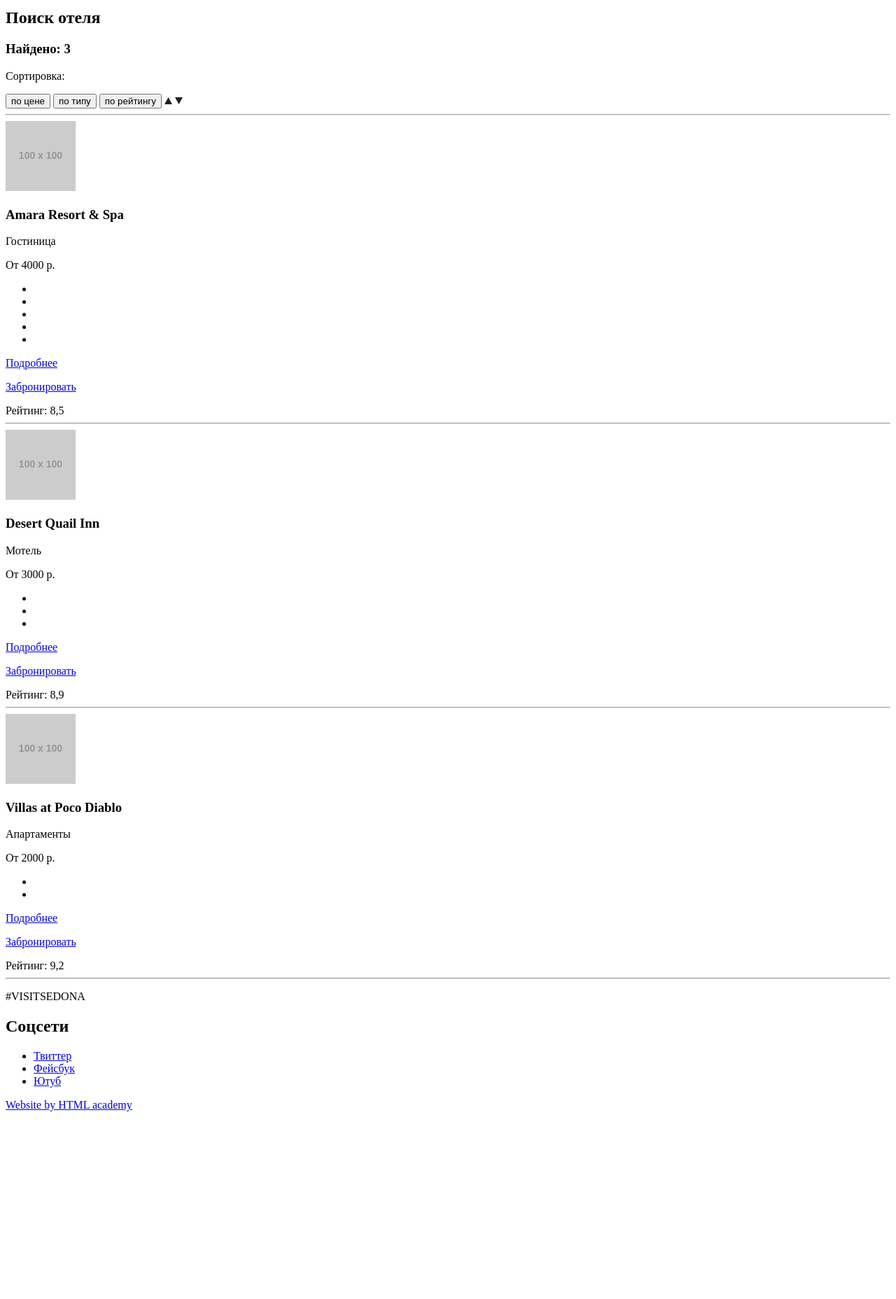
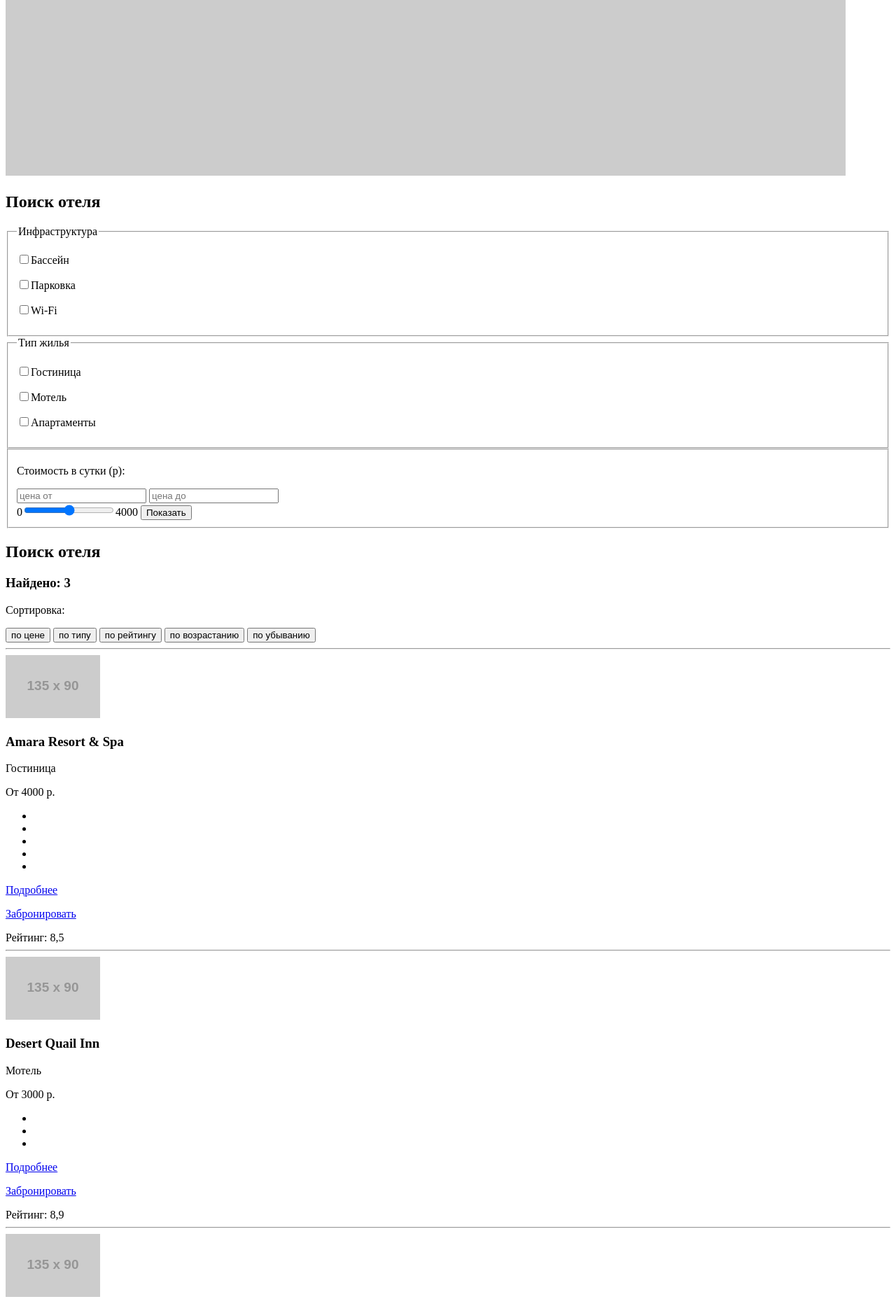
Before and after one commit to mikhaylov-alex/568755-sedona, a plain HTML site: page hotels.html in a window 1280 px wide. Shown: the part 780-2636 px from the top of the page at 70% size. Before the commit the page ends 2384 px from the top, so only its background shows below. Drawn offline with Linux system fonts and the light colour scheme; placeholder pictures from the web are drawn by us.

Commit message:
Внесены косметические изменения
 - добавлены атрибуты width и height тегу img
 - добавлены заготовки картинок в недостающие разделы в футере
 - возвращены кнопки в сортировку по возрастанию и убыванию
 - подготовка к стилизации

```diff
--- a/hotels.html
+++ b/hotels.html
@@ -3,12 +3,13 @@
   <head>
     <meta charset="utf-8">
     <title>HTML Academy: Седона</title>
+    <!--<link href="../../../style.css" rel="stylesheet">-->
   </head>
   <body>
-      <h1>Седона</h1>
+      <h1 class="visually-hidden">Седона</h1>
       <header class="main-header">
-        <a href="index.html"><img src="http://placehold.it/150x100" alt="logo"></a>
-        <!--<a href="index.html"><img src="img/logo.png" alt="logo"></a>-->
+        <a><img src="http://placehold.it/138x70" alt="logo" width="138" height="70"></a>
+        <!--<a><img src="img/logo.png" alt="logo" width="138" height="70"></a>-->
           <nav class="main-navigation">
             <ul class="site-navigation">
               <li><a href="info.html">Информация</a></li>
@@ -19,8 +20,11 @@
           </nav>
       </header>
 
+    <img src="http://placehold.it/1200x773" alt="Intro picture" width="1200" height="773">
+    <!--<img src="img/intro.jpg" alt="Intro picture" width="1200" height="773">-->
+
 <main>
-  <h2 class="hidden">Поиск отеля</h2>
+  <h2 class="visually-hidden">Поиск отеля</h2>
     <form class="search">
       <fieldset class="form-infrastructure">
         <legend>Инфраструктура</legend>
@@ -50,17 +54,17 @@
         <input type="button" value="по цене">
         <input type="button" value="по типу">
         <input type="button" value="по рейтингу">
-        <img src="img/icon-up-dir.svg">
-        <!--<input type="button" value="по возрастанию">-->
-        <img src="img/icon-down-dir.svg">
-        <!--<input type="button" value="по убыванию">-->
+        <!--<img src="img/icon-up-dir.svg" alt="по возрастанию" width="11" height="10">-->
+        <input type="button" value="по возрастанию">
+        <!--<img src="img/icon-down-dir.svg" alt="по убыванию" width="11" height="10">-->
+        <input type="button" value="по убыванию">
     </article>
 <hr>
   <div>
     <article>
        <div class="hotel-photo">
-        <img src="http://placehold.it/100x100" alt="photo-1">
-         <!--<img src="img/hotel-photo%201.jpg" alt="photo-1">-->
+        <img src="http://placehold.it/135x90" alt="photo-1" width="135" height="90">
+         <!--<img src="img/hotel-photo%201.jpg" alt="photo-1" width="135" height="90">-->
         </div>
 
        <div class="hotel-info">
@@ -85,8 +89,8 @@
 <hr>
     <article>
        <div class="hotel-photo">
-        <img src="http://placehold.it/100x100" alt="photo-2">
-        <!--<img src="img/hotel-photo%202.jpg" alt="photo-1">-->
+        <img src="http://placehold.it/135x90" alt="photo-2" width="135" height="90">
+        <!--<img src="img/hotel-photo%202.jpg" alt="photo-2" width="135" height="90">-->
       </div>
 
       <div class="hotel-info">
@@ -109,8 +113,8 @@
 <hr>
     <article>
      <div class="hotel-photo">
-     <img src="http://placehold.it/100x100" alt="photo-3">
-      <!--<img src="img/hotel-photo%203.jpg" alt="photo-1">-->
+     <img src="http://placehold.it/135x90" alt="photo-3" width="135" height="90">
+      <!--<img src="img/hotel-photo%203.jpg" alt="photo-3" width="135" height="90">-->
       </div>
 
       <div class="hotel-info">
@@ -135,18 +139,18 @@
 <footer>
   <p>#VISITSEDONA</p>
     <article class="footer-social">
-       <h2 class="hidden">Соцсети</h2>
+       <h2 class="visually-hidden">Соцсети</h2>
           <ul>
-            <li><!--<img src="img/twitter%20icon.png">--><a class="social-button" href="https://twitter.com/">Твиттер</a></li>
-            <li><!--<img src="img/fb-icon.png">--><a class="social-button" href="https://www.facebook.com/">Фейсбук</a></li>
-            <li><!--<img src="img/youtube%20icon.png">--><a class="social-button" href="https://www.youtube.com/">Ютуб</a></li>
+            <li><!--<img src="img/twitter%20icon.png" alt="Twitter" width="46" height="48">--><a class="social-button" href="https://twitter.com/"><img src="http://placehold.it/46x48" alt="Twitter" width="46" height="48">Твиттер</a></li>
+            <li><!--<img src="img/fb-icon.png" alt="Facebook" width="46" height="48">--><a class="social-button" href="https://www.facebook.com/"><img src="http://placehold.it/46x48" alt="Facebook" width="46" height="48">Фейсбук</a></li>
+            <li><!--<img src="img/youtube%20icon.png" alt="Youtube" width="46" height="48">--><a class="social-button" href="https://www.youtube.com/"><img src="http://placehold.it/46x48" alt="Youtube" width="46" height="48">Ютуб</a></li>
       </ul>
     </article>
   <p class="footer-copyright">
-    <a href="/intensive/htmlcss">Website by HTML academy</a>
+    Website by:
+    <a href="/intensive/htmlcss"><img src="http://placehold.it/115x41" alt="HTML academy" width="115" height="41">HTML academy</a>
   </p>
 </footer>
       <!-- <p>Репозиторий создан для обучения на интенсивном онлайн‑курсе «<a href="https://htmlacademy.ru/intensive/htmlcss">Базовый HTML и CSS</a>».</p> -->
-
   </body>
 </html>
```
Lines whose indentation alone changed are shown as unchanged.
